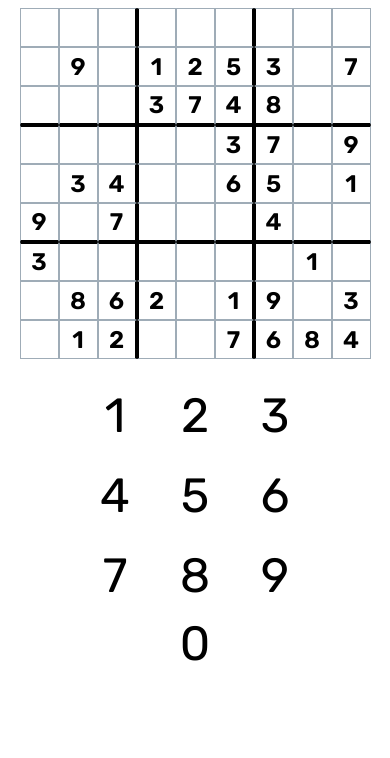
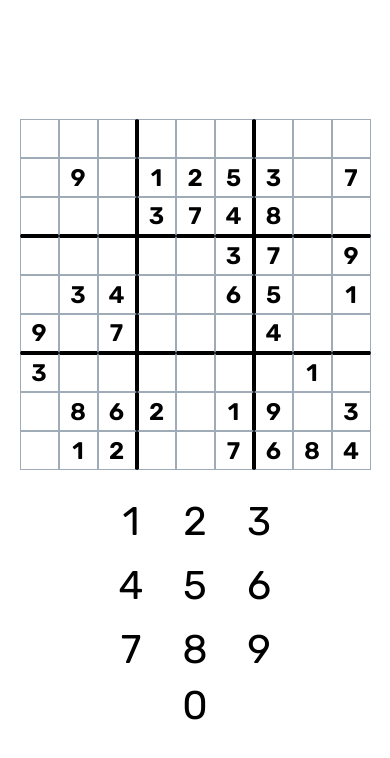
Before and after one commit to Kuba429/sudoku, a React (Vite) app: page / in a window 390 px wide. Shown: the top 758 px of the page. Built offline with nearby package versions, Linux system fonts and the light colour scheme.

Commit message:
better layout responsiveness

```diff
--- a/src/index.scss
+++ b/src/index.scss
@@ -15,7 +15,9 @@
 html,
 body,
 #root {
-	min-height: 100%;
+	height: 100%;
+	margin: 0;
+	padding: 0;
 }
 #root {
 	display: flex;
@@ -23,12 +25,11 @@ body,
 	justify-content: center;
 }
 .App {
+	padding: 20px;
 	width: 100%;
-	display: flex;
+	display: grid;
 	gap: 1rem;
-	justify-content: center;
-	align-items: center;
-	flex-wrap: wrap;
+	grid-template-columns: 7fr 3fr;
 }
 .board {
 	aspect-ratio: 1 / 1;
@@ -90,12 +91,12 @@ body,
 	margin: auto;
 	display: grid;
 	grid-template-columns: repeat(3, 1fr);
-	font-size: 3rem;
+	font-size: 2.5rem;
 	& div {
 		aspect-ratio: 1 / 1;
 		display: flex;
-		width: 5rem;
-		height: 5rem;
+		width: 4rem;
+		height: 4rem;
 		justify-content: center;
 		align-items: center;
 		&:hover {
@@ -109,3 +110,13 @@ body,
 		}
 	}
 }
+@media (max-width: 800px) {
+	.App {
+		grid-template-columns: 1fr;
+		grid-template-rows: 6fr 4fr;
+	}
+	.board {
+		height: 100%;
+		width: unset;
+	}
+}
```
